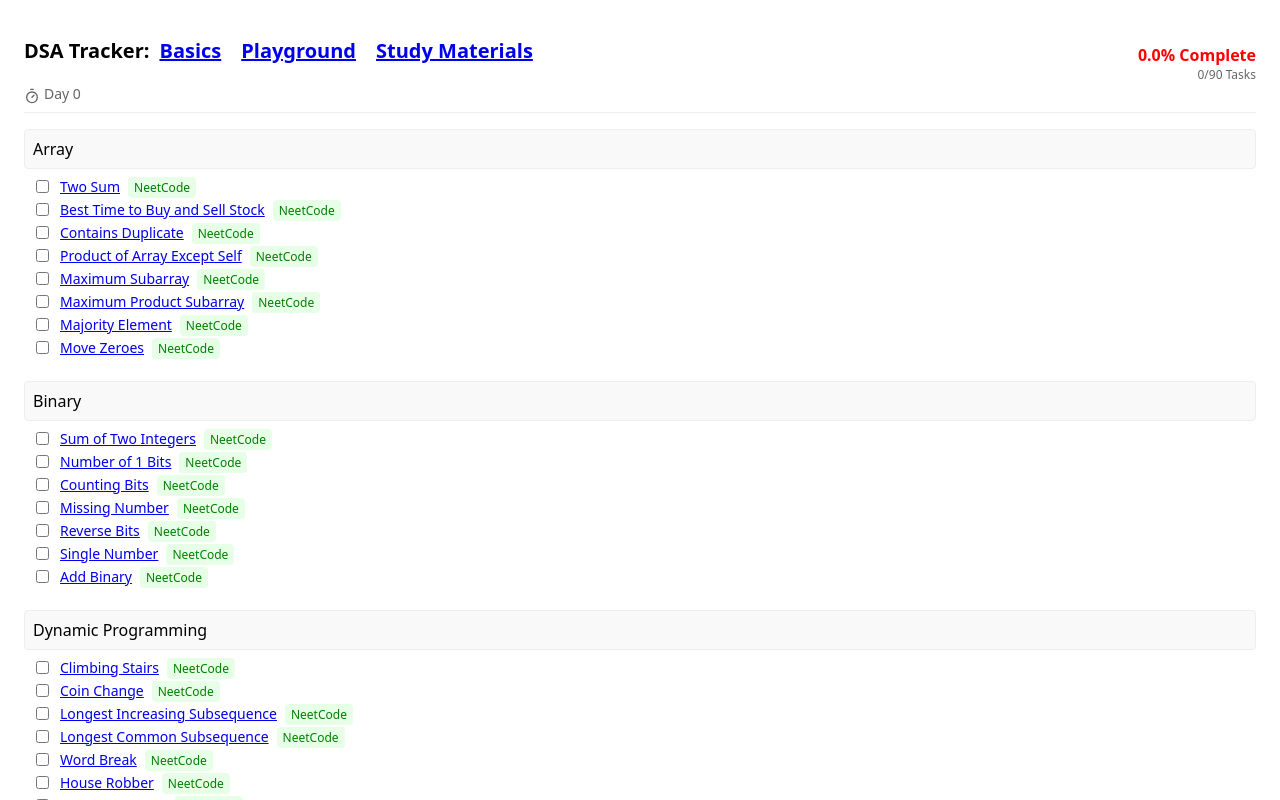
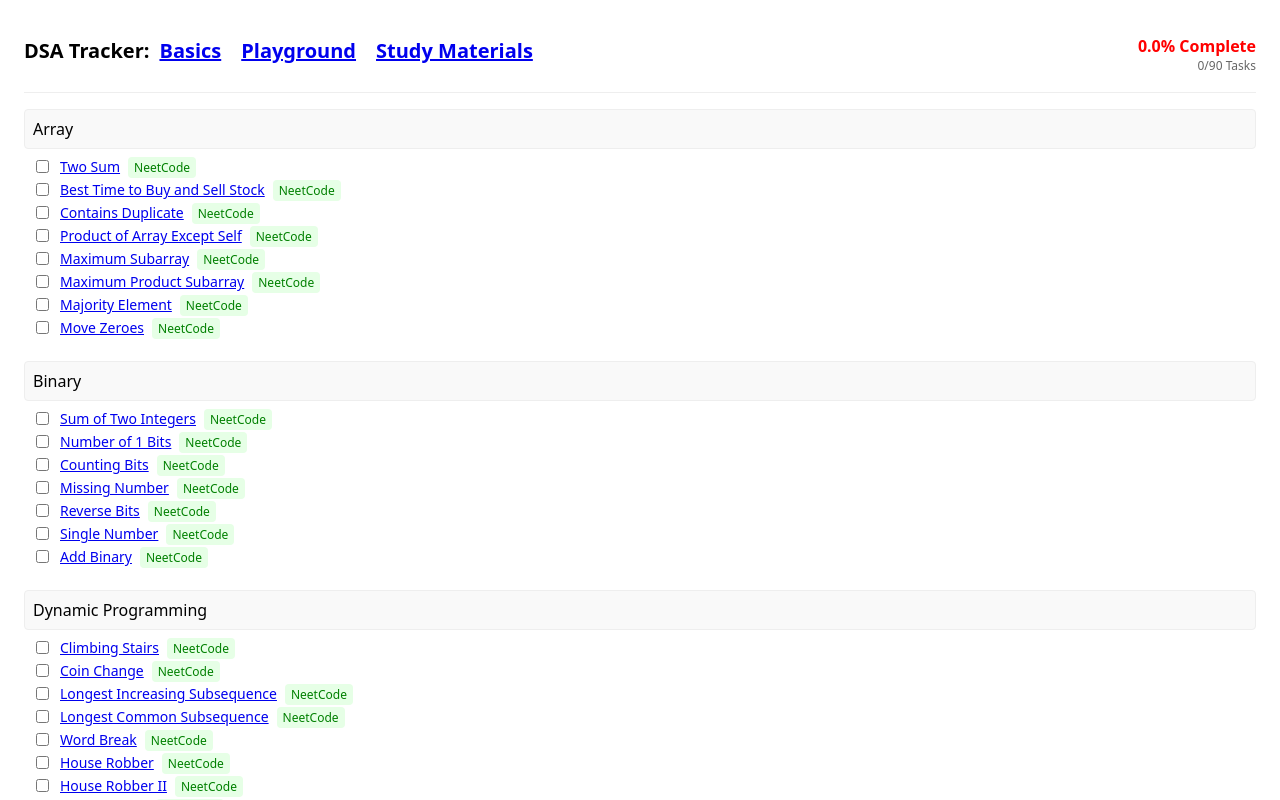
Before and after one commit to lijuuu/DSA-Tracker, a React (Vite) app: page /additionals in a window 1280 px wide. Shown: the top 800 px of the page. Built offline with nearby package versions, Linux system fonts and the light colour scheme.

Commit message:
removed day

```diff
--- a/src/Additionals.jsx
+++ b/src/Additionals.jsx
@@ -1,6 +1,6 @@
 import { useState, useEffect } from 'react';
 import data from "./additionals.json";
-import {  Timer, Trash2 } from 'lucide-react';
+import {   Trash2 } from 'lucide-react';
 
 const Additionals = () => {
     const [checkedTasks, setCheckedTasks] = useState({});
@@ -55,11 +55,6 @@ const Additionals = () => {
         return `rgb(${red}, ${green}, 0)`;
     };
 
-    const getDaysElapsed = () => {
-        if (!startDate) return 0;
-        const diff = new Date() - new Date(startDate);
-        return Math.floor(diff / (1000 * 60 * 60 * 24));
-    };
 
     return (
         <div style={{ fontFamily: 'system-ui, -apple-system, sans-serif', padding: '16px' }}>
@@ -78,10 +73,7 @@ const Additionals = () => {
                         <a style={{ padding: '10px' }} target='_blank' rel='noopener noreferrer' href="https://zenxbattle.space/playground">Playground</a>
                         <a style={{ padding: '10px' }} target='_blank' rel='noopener noreferrer' href="https://github.com/ashishps1/awesome-leetcode-resources?tab=readme-ov-file">Study Materials</a>
                     </h1>
-                    <div style={{ fontSize: '14px', color: '#666' }}>
-                        <Timer size={16} style={{ verticalAlign: 'middle', marginRight: '4px' }} />
-                        Day {getDaysElapsed()}
-                    </div>
+
                 </div>
                 <div style={{ textAlign: 'right' }}>
                     <div style={{
--- a/src/DSAbasics.jsx
+++ b/src/DSAbasics.jsx
@@ -1,6 +1,6 @@
 import { useState, useEffect } from 'react';
 import data from "./dsa.json";
-import { Timer, Trash2 } from 'lucide-react';
+import {  Trash2 } from 'lucide-react';
 
 const DSAbasics = () => {
   const [checkedTasks, setCheckedTasks] = useState({});
@@ -55,12 +55,6 @@ const DSAbasics = () => {
     return `rgb(${red}, ${green}, 0)`;
   };
 
-  const getDaysElapsed = () => {
-    if (!startDate) return 0;
-    const diff = new Date() - new Date(startDate);
-    return Math.floor(diff / (1000 * 60 * 60 * 24));
-  };
-
   return (
     <div style={{ fontFamily: 'system-ui, -apple-system, sans-serif', padding: '16px' }}>
       {/* Header */}
@@ -78,10 +72,7 @@ const DSAbasics = () => {
             <a style={{ padding: '10px' }} target='_blank' rel='noopener noreferrer' href="https://zenxbattle.space/playground">Playground</a>
             <a style={{ padding: '10px' }} target='_blank' rel='noopener noreferrer' href="https://github.com/ashishps1/awesome-leetcode-resources?tab=readme-ov-file">Study Materials</a>
           </h1>
-          <div style={{ fontSize: '14px', color: '#666' }}>
-            <Timer size={16} style={{ verticalAlign: 'middle', marginRight: '4px' }} />
-            Day {getDaysElapsed()}
-          </div>
+
         </div>
         <div style={{ textAlign: 'right' }}>
           <div style={{
```
